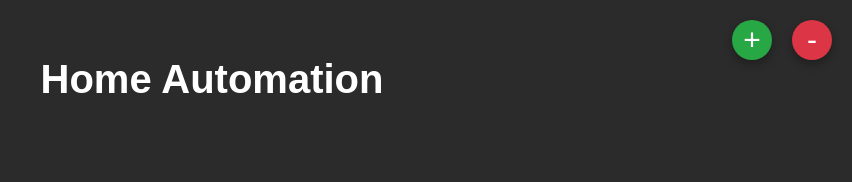
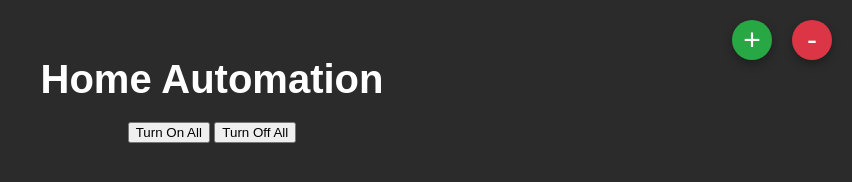
Before and after one commit to RowdyCode/RI-AUTO, a plain HTML site: page index.html in a window 1280 px wide. Shown: the whole page, without its empty margins (428-1280 px from the left). Drawn offline with Linux system fonts and the light colour scheme; no server answers.

Commit message:
Update index.html

```diff
--- a/index.html
+++ b/index.html
@@ -16,6 +16,12 @@
         <button id="addBtn" class="add-btn">+</button>
         <button id="deleteBtn" class="delete-btn">-</button>
 
+
+        <div id="global-controls">
+            <button id="turnOnAllBtn" class="global-btn">Turn On All</button>
+            <button id="turnOffAllBtn" class="global-btn">Turn Off All</button>
+        </div>
+
         <!-- Light buttons will be generated dynamically here -->
         <div id="deviceContainer" class="device-container"></div>
     </div>
```
